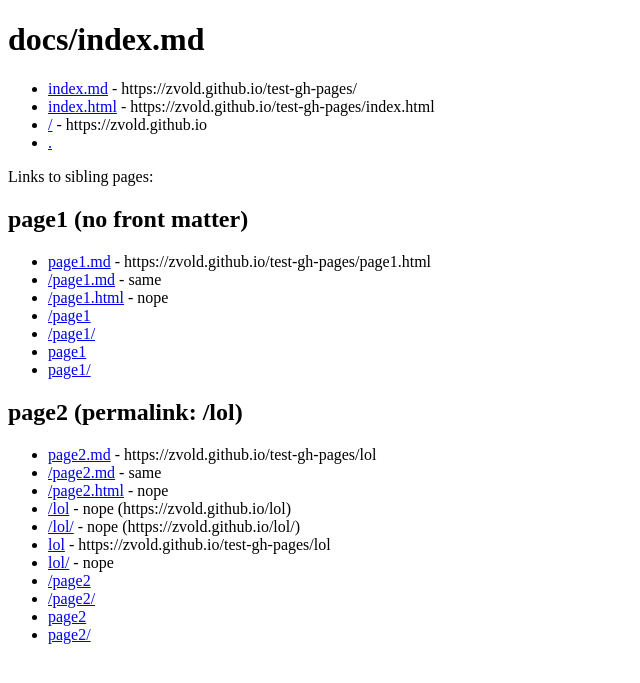
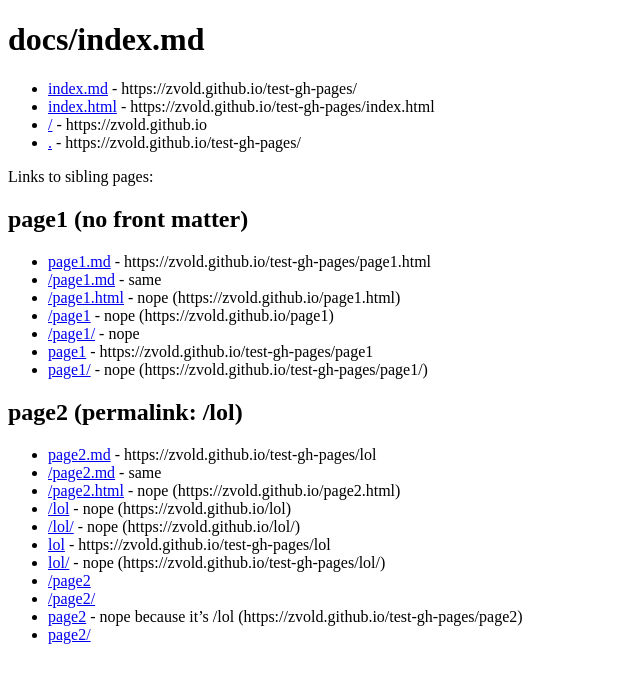
Before and after one commit to zvold/test-gh-pages, a Jekyll site: the page built from docs/index.md, in a window 1280 px wide. Shown: the top 683 px of the page, without its empty margins (0-640 px from the left). Built offline with Jekyll 4.4.1, drawn with Linux system fonts in a browser that asks for light colours; our own code applies the rules of GitHub Pages for plain Markdown files.

Commit message:
add comments about which links work and which don't

```diff
--- a/docs/index.md
+++ b/docs/index.md
@@ -8,7 +8,7 @@ layout: custom
 - [index.md](index.md) - https://zvold.github.io/test-gh-pages/
 - [index.html](index.html) - https://zvold.github.io/test-gh-pages/index.html
 - [/](/) - https://zvold.github.io
-- [.](.)
+- [.](.) - https://zvold.github.io/test-gh-pages/
 
 Links to sibling pages:
 
@@ -16,22 +16,22 @@ Links to sibling pages:
 
 - [page1.md](page1.md) - https://zvold.github.io/test-gh-pages/page1.html
 - [/page1.md](/page1.md) - same
-- [/page1.html](/page1.html) - nope
-- [/page1](/page1)
-- [/page1/](/page1/)
-- [page1](page1)
-- [page1/](page1/)
+- [/page1.html](/page1.html) - nope (https://zvold.github.io/page1.html)
+- [/page1](/page1) - nope (https://zvold.github.io/page1)
+- [/page1/](/page1/) - nope
+- [page1](page1) - https://zvold.github.io/test-gh-pages/page1
+- [page1/](page1/) - nope (https://zvold.github.io/test-gh-pages/page1/)
 
 ## page2 (permalink: /lol)
 
 - [page2.md](page2.md) - https://zvold.github.io/test-gh-pages/lol
 - [/page2.md](/page2.md) - same
-- [/page2.html](/page2.html) - nope
+- [/page2.html](/page2.html) - nope (https://zvold.github.io/page2.html)
 - [/lol](/lol) - nope (https://zvold.github.io/lol)
 - [/lol/](/lol/) - nope (https://zvold.github.io/lol/)
 - [lol](lol) - https://zvold.github.io/test-gh-pages/lol
-- [lol/](lol/) - nope
+- [lol/](lol/) - nope (https://zvold.github.io/test-gh-pages/lol/)
 - [/page2](/page2)
 - [/page2/](/page2/)
-- [page2](page2)
+- [page2](page2) - nope because it's /lol (https://zvold.github.io/test-gh-pages/page2)
 - [page2/](page2/)
```
Also changed, not shown: docs/page1.md (+6 -6 lines).
